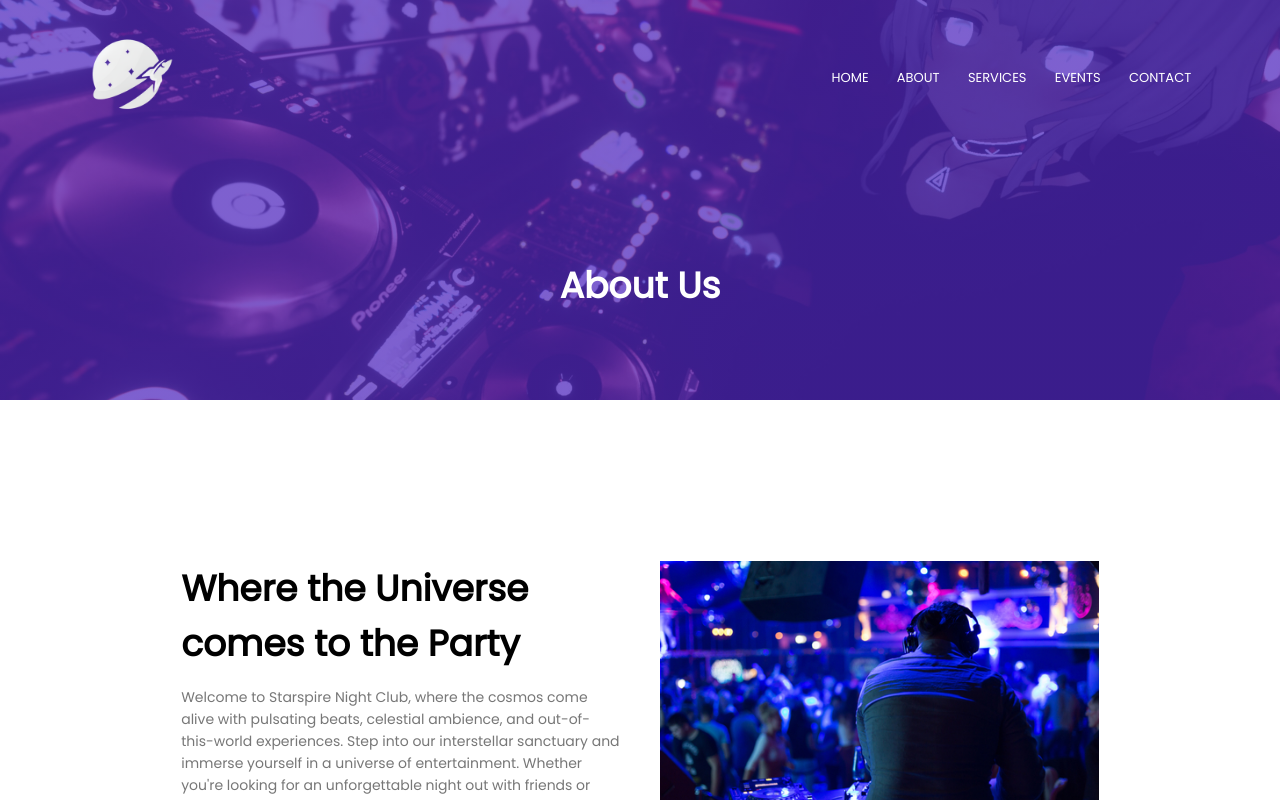
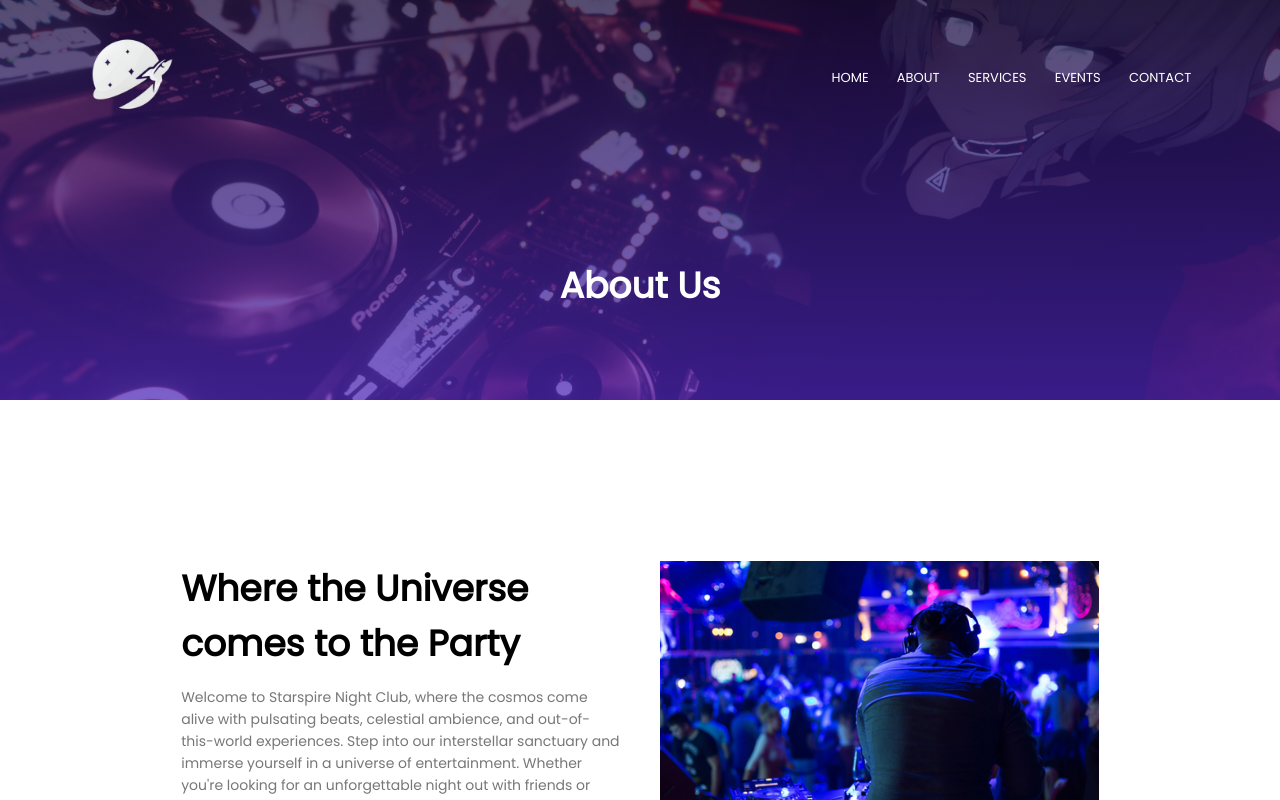
Before and after one commit to Mininugge/Mininugge.github.io, a plain HTML site: page index.html in a window 1280 px wide. Both pictures are taken after a click on the button "ABOUT". Shown: the top 800 px of the page. Drawn offline with Linux system fonts and the light colour scheme.

Commit message:
Update style.css

```diff
--- a/style.css
+++ b/style.css
@@ -419,7 +419,7 @@ h3{
 .sub-header{
   height: 50vh;
   width: 100%;
-  background-image: linear-gradient(rgba(83,41,199,0.7),rgba(83,41,199,0.7)), url(background.jpg);
+  background-image: linear-gradient(rgb(26, 12, 64,0.7),rgb(81, 40, 194,0.7)), url(background.jpg);
   background-position: center;
   background-size: cover;
   text-align: center;
```
